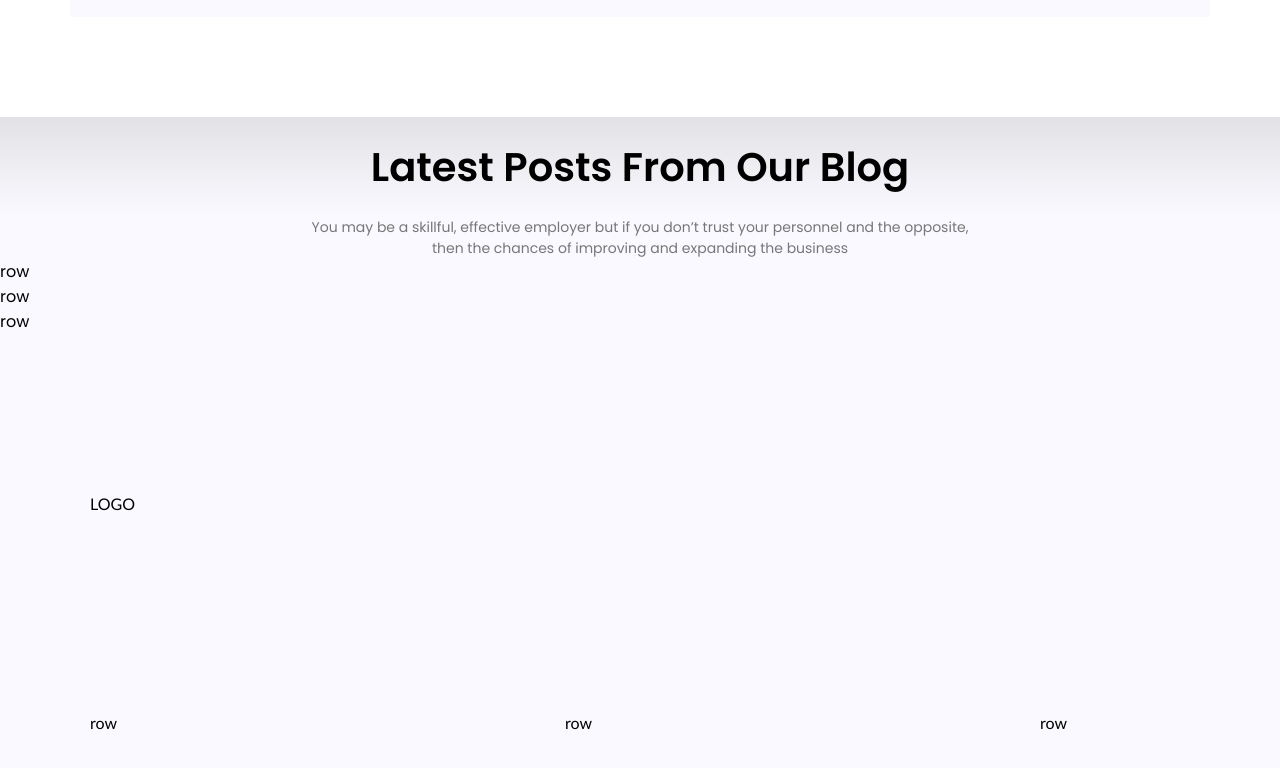
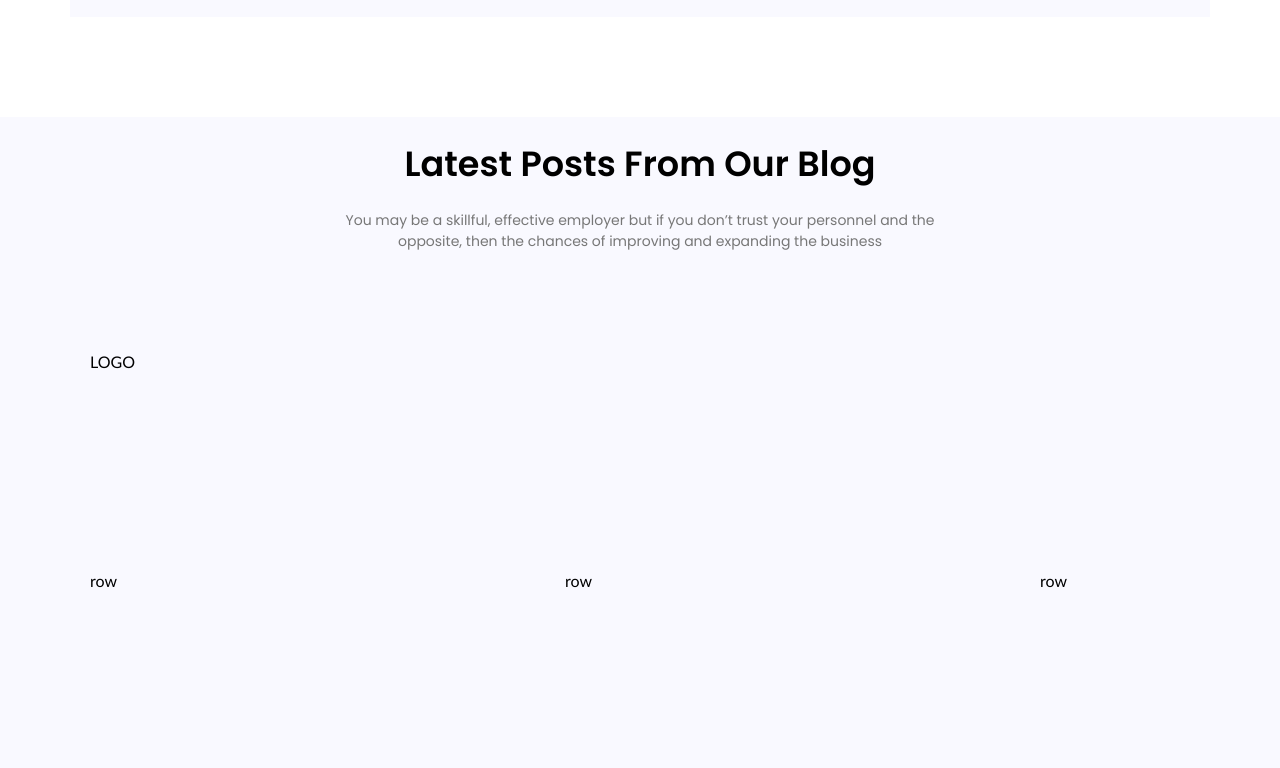
Before and after one commit to front-end-by-rimantas/33-grupe-portfolio-personal, a plain HTML site: page index.html in a window 1280 px wide. Shown: the part 3622-4390 px from the top of the page. After the commit the page ends 4312 px from the top, so only its background shows below. Drawn offline with Linux system fonts and the light colour scheme.

Commit message:
Title: Latest Posts #36 changed

```diff
--- a/css/components/blog.css
+++ b/css/components/blog.css
@@ -1,20 +1,20 @@
 .container-blog {
     font-family: 'Poppins', sans-serif;
     align-content: center;
-    padding-bottom: 60px;
+    background-color: #F9F9FF;
+    /* padding-bottom: 60px; */
 }
-.container-blog > .row-top-blog > .h2 {
+
+.container-blog > .row > .row-top-blog > .h2 {
     text-align: center;
-    font-size: 40px;
-    font-weight: 550;
+    font-size: 35px;
+    font-weight: 600;
     padding: 20px 0px 20px 0;
     text-transform: capitalize;
-    background: linear-gradient(#e2e2e6 0%, #f9f9ff 100%);
 }
 
-.container-blog > .row-top-blog > .p {
+.container-blog > .row > .row-top-blog > .p {
     text-align: center;
     font-size: 14px;
-    padding: 0px 300px;
     color: #777;
 }
--- a/index.html
+++ b/index.html
@@ -252,16 +252,11 @@
 
     <!-- Latest Posts From Our Blog start -->
     <section class="container-blog">
-        <div class="col-xs-12 col-md-10 col-md-offset-1 row-top-blog">
-            <div class="h2">Latest Posts From Our Blog</div>
-            <div class="p">You may be a skillful, effective employer but if you don’t trust your personnel and the opposite, then the chances of improving and expanding the business</div>
-        </div>
-
-
-        <div class="row-top-bottom">
-            <div class="col-12 col-md-4 col-lg-4">row</div>
-            <div class="col-12 col-md-4 col-lg-4">row</div>
-            <div class="col-12 col-md-4 col-lg-4">row</div>
+        <div class="row">
+            <div class="col-12 col-md-12 col-lg-6 ml-lg-3 row-top-blog">
+                <div class="h2">Latest Posts From Our Blog</div>
+                <div class="p">You may be a skillful, effective employer but if you don’t trust your personnel and the opposite, then the chances of improving and expanding the business</div>
+            </div>
         </div>
 
 
```
